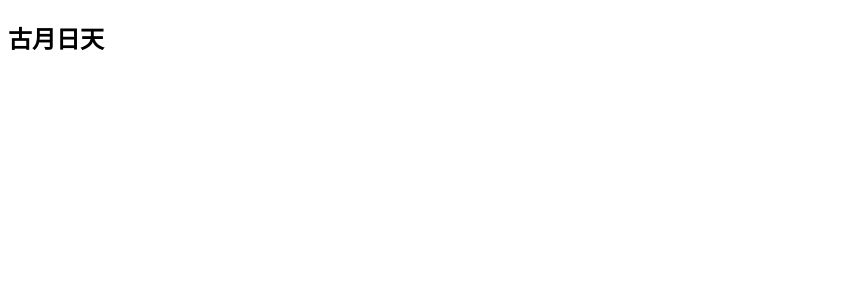
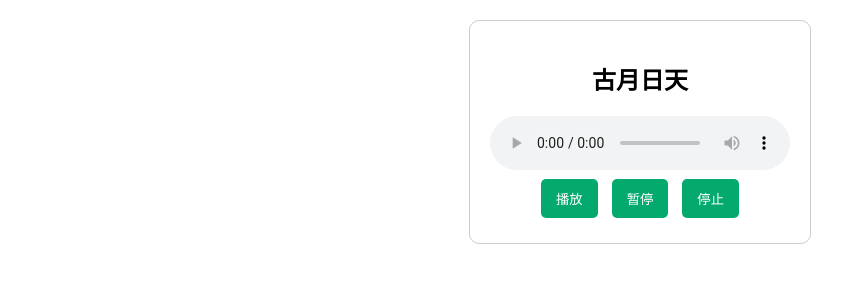
Before and after one commit to cxxlink/ming.github.io, a plain HTML site: page index.html in a window 1280 px wide. Shown: the whole page, without its empty margins (0-865 px from the left). Drawn offline with Linux system fonts and the light colour scheme.

Commit message:
Update index.html

```diff
--- a/index.html
+++ b/index.html
@@ -2,10 +2,55 @@
 <html>
 <head>
     <title>自定义音乐播放器</title>
+    <style>
+        .audio-player {
+            width: 300px;
+            margin: 20px auto;
+            padding: 20px;
+            border: 1px solid #ccc;
+            border-radius: 10px;
+            text-align: center;
+        }
+        button {
+            padding: 10px 15px;
+            margin: 5px;
+            cursor: pointer;
+            background-color: #04AA6D;
+            color: white;
+            border: none;
+            border-radius: 5px;
+        }
+    </style>
 </head>
 <body>
 <div class="audio-player">
     <h2>古月日天</h2>
+    <audio id="audioPlayer" controls>
+        <source src="BeforeYourLoveWasUnwritten.mp3" type="audio/mpeg">
+        您的浏览器不支持音频元素。
+    </audio>
+    <div>
+        <button onclick="playAudio()">播放</button>
+        <button onclick="pauseAudio()">暂停</button>
+        <button onclick="stopAudio()">停止</button>
+    </div>
 </div>
+
+<script>
+    var audio = document.getElementById("audioPlayer");
+
+    function playAudio() {
+        audio.play();
+    }
+
+    function pauseAudio() {
+        audio.pause();
+    }
+
+    function stopAudio() {
+        audio.pause();
+        audio.currentTime = 0;
+    }
+</script>
 </body>
 </html>
```
